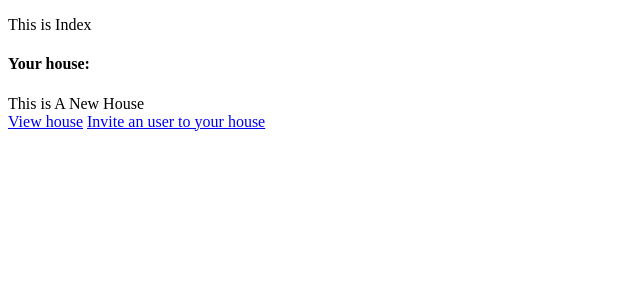
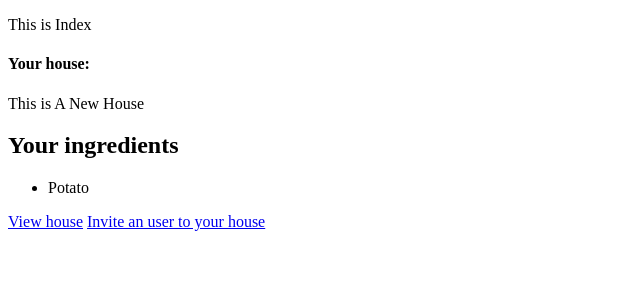
Before and after one commit to LuisEd2094/FoodInventoryApp, a Django app: page / in a window 1280 px wide. Shown: the part 26-326 px from the top of the page, without its empty margins (0-640 px from the left). Run offline with Django 4.2, Linux system fonts and the light colour scheme; a user stored in the database is signed in; data comes from the database, SQL or seed files in the repository; both versions use the stored data as it was after the commit.

Commit message:
created models for ingredients iwth many to many house>ingredient relantionship. Working on bieng able to add an ingredient to your house from the website

```diff
--- a/FoodInvetoryApp/house/models.py
+++ b/FoodInvetoryApp/house/models.py
@@ -9,3 +9,5 @@ class House(models.Model):
 class Ingredients(models.Model):
     name = models.CharField(max_length=100)
     houses = models.ManyToManyField(House)
+    def __str__(self):
+        return self.name
--- a/FoodInvetoryApp/users/templates/users/index.html
+++ b/FoodInvetoryApp/users/templates/users/index.html
@@ -8,6 +8,16 @@
     {% if house %}
         <h4>Your house:</h2>
         <div>{{house}}</div>
+        {% if ingredients%}
+        <h2>Your ingredients</h2>
+        <ul>
+            {%for ingredient in ingredients%}
+            <li>{{ingredient}}</li>
+            {%endfor%}
+        </ul>
+        {%else%}
+        <div>You don't have any ingredients yet!</div>
+        {%endif%}
         <a href="{%url 'house:view' pk=house.id %}">View house</a>
         <a href="{%url 'invite:send_invitation'%}">Invite an user to your house</a>
     {%else%}
--- a/FoodInvetoryApp/users/templates/users/login.html
+++ b/FoodInvetoryApp/users/templates/users/login.html
@@ -1,6 +1,10 @@
+{%extends 'base.html'%}
+
+{%block content%}
 <form  method="post">
     {% csrf_token %}
     <h2>Login</h2>
     {{ form.as_p}}
     <input type = "submit" value = "Login"/>
 </form>
+{%endblock%}
--- a/FoodInvetoryApp/users/views.py
+++ b/FoodInvetoryApp/users/views.py
@@ -3,7 +3,7 @@ from django.urls import reverse
 from .forms import LoginForm, RegisterForm
 from django.contrib.auth import login, authenticate, logout
 from django.contrib import messages
-from house.models import House
+from house.models import House, Ingredients
 from invite.models import Invite
 
 
@@ -19,9 +19,14 @@ def index(request):
             pending_invites = Invite.objects.filter(receiving_user=request.user, status='pending')
         except Invite.DoesNotExist:
             pending_invites = []
+        if house:
+            ingredients = house.ingredients_set.all()
+        else:
+            ingredients = []
         context = {
             'house': house,
             'pending_invites' : pending_invites,
+            'ingredients' : ingredients,
         }
         return render(request, 'users/index.html', context)
     else:
```
Also changed, not shown: FoodInvetoryApp/house/management/commands/create_ingredients.py (added, +19 -0 lines), FoodInvetoryApp/db.sqlite3, FoodInvetoryApp/house/management/__init__.py (added), FoodInvetoryApp/house/migrations/0002_ingredients.py (added).
